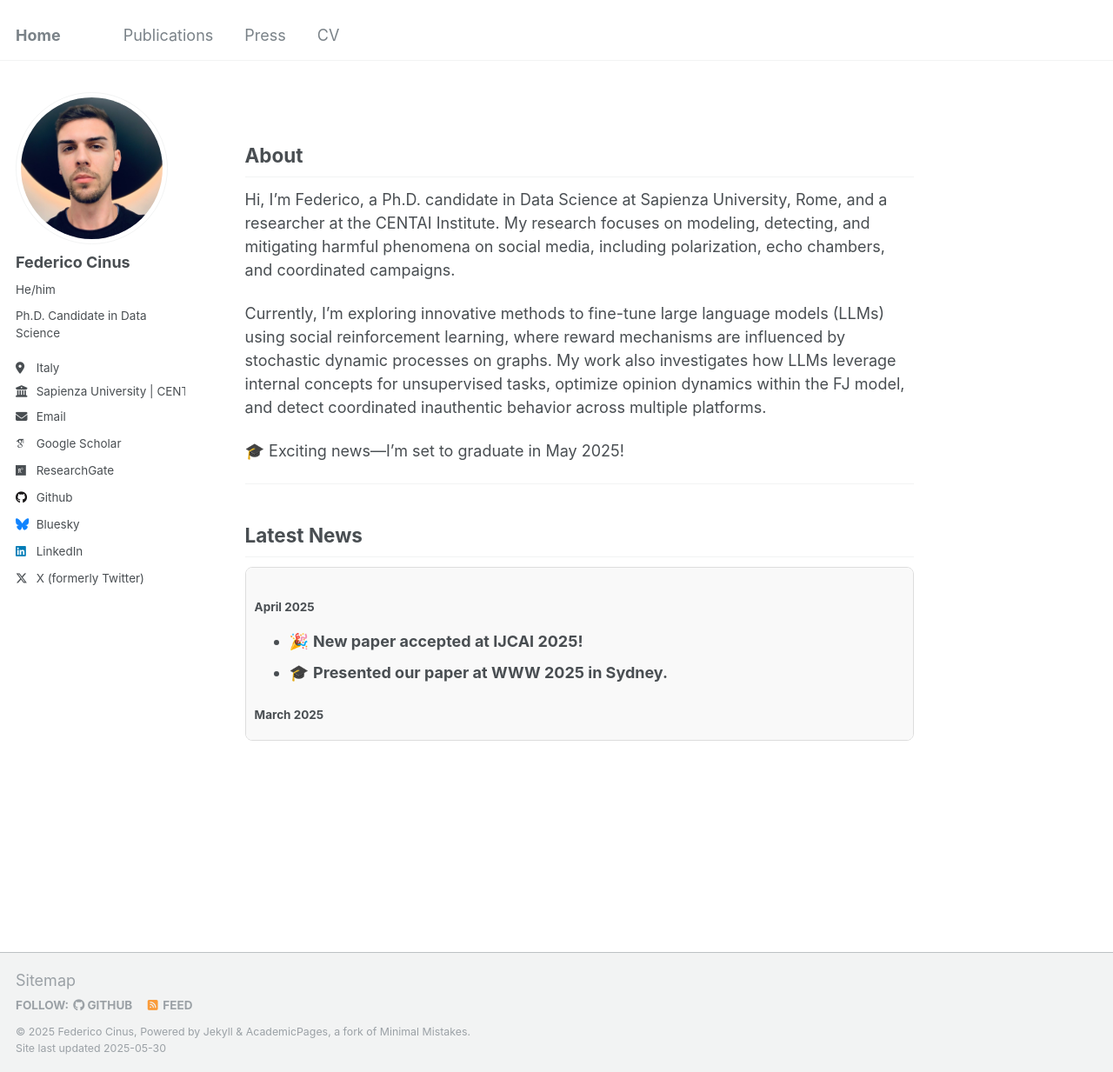
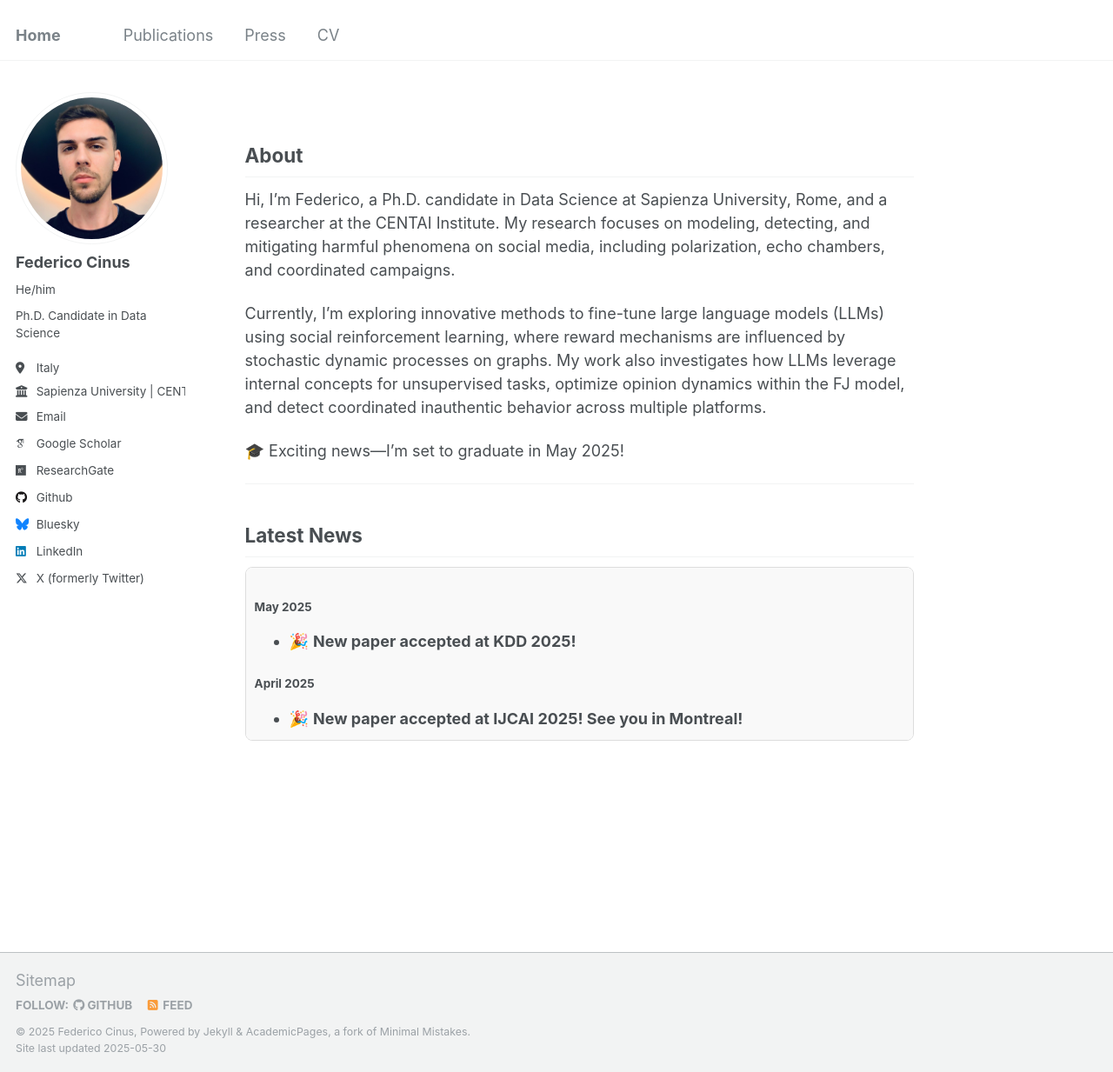
Before and after one commit to FedericoCinus/website, a Jekyll site: the page built from _pages/about.md, in a window 1280 px wide and 1233 px high. Shown: the whole window at 87% size. Built offline with Jekyll 4.4.1, drawn with Linux system fonts in a browser that asks for light colours; some web fonts are replaced.

Commit message:
Update about.md

```diff
--- a/_pages/about.md
+++ b/_pages/about.md
@@ -23,9 +23,14 @@ Currently, I’m exploring innovative methods to fine-tune large language models
 
 <div style="max-height: 200px; overflow-y: auto; padding: 10px; border: 1px solid #ddd; background: #f9f9f9; border-radius: 8px;">
 
+<h4>May 2025</h4>
+<ul>
+  <li>🎉 <b>New paper accepted at KDD 2025!</b></li>
+</ul>
+
 <h4>April 2025</h4>
 <ul>
-  <li>🎉 <b>New paper accepted at IJCAI 2025!</b></li>
+  <li>🎉 <b>New paper accepted at IJCAI 2025! See you in Montreal!</b></li>
   <li>🎓 <b>Presented our paper at WWW 2025 in Sydney.</b></li>
 </ul>
 
```
